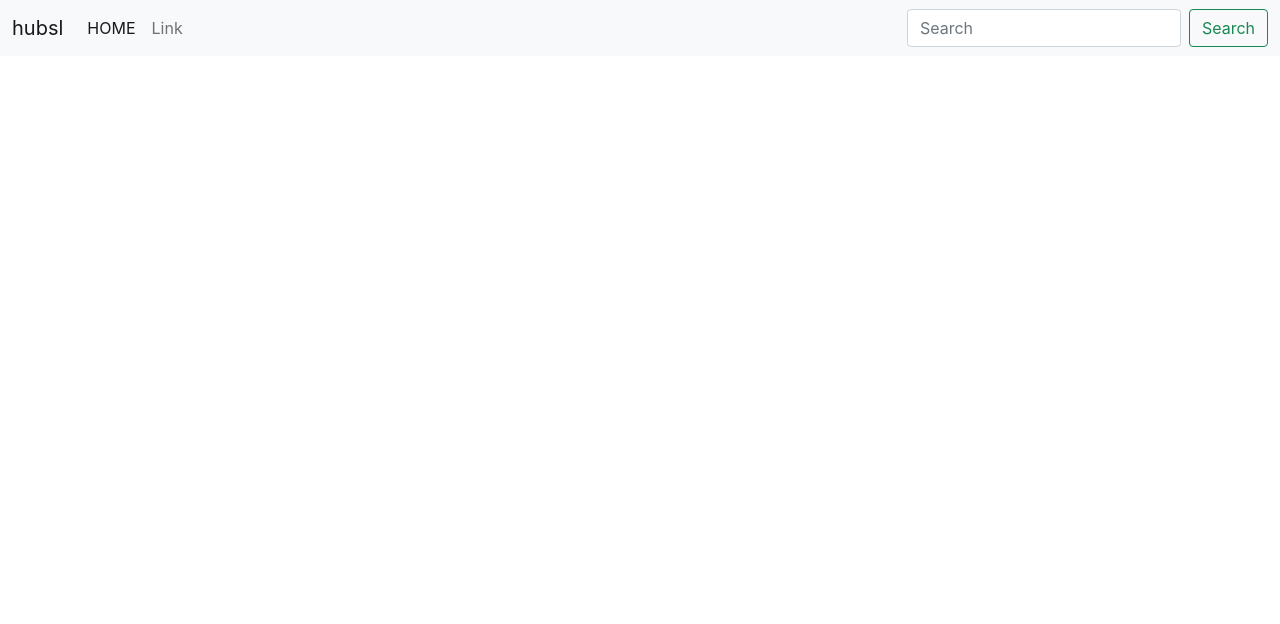
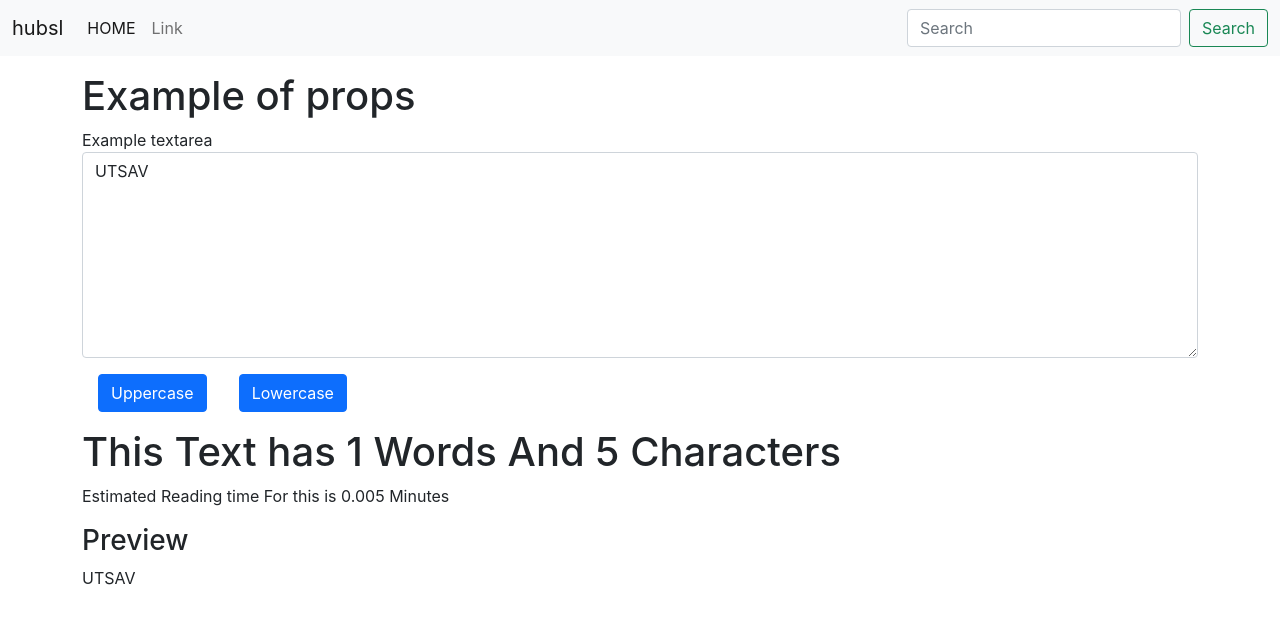
Before and after one commit to Utsavvan/textutills, a React (Create React App) app: page / in a window 1280 px wide. Shown: the top 624 px of the page. Built offline with nearby package versions, Linux system fonts and the light colour scheme.

Commit message:
Learned about state changes events and text manipulation

```diff
--- a/src/App.js
+++ b/src/App.js
@@ -1,11 +1,13 @@
 import './App.css';
 import Navbar from './components/navbar.mjs';
+import TextForm from './components/TextForm.mjs';
 
 function App() {
   return (
     <>
     {/* we can pass values that is going to render in rect components in key = value pairs  */}
       <Navbar title='hubsl' menu1="HOME"/>
+      <TextForm heading="Example of props"/>
     </>
   );
 }
--- /dev/null
+++ b/src/components/TextForm.mjs
@@ -0,0 +1,38 @@
+import React, { useState } from 'react'
+
+function TextForm(props) {
+    const [text, setText] = useState('UTSAV')
+
+    const handleClickUp = () => {
+        setText(text.toUpperCase())
+    }
+    const handleClickLw = () => {
+        setText(text.toLowerCase())
+    }
+    const onChanged = (event) => {
+        setText(event.target.value);
+    }
+    return (
+        <React.Fragment>
+            <div className="container my-3">
+                <h1>{props.heading}</h1>
+                <div className="form-group">
+                    <label htmlFor="exampleFormControlTextarea1">Example textarea</label>
+                    <textarea className="form-control" value={text} onChange={onChanged} id="exampleFormControlTextarea1" rows="8"></textarea>
+                </div>
+                <button onClick={handleClickUp} className="btn btn-primary mt-3 mx-3">Uppercase</button>
+                <button onClick={handleClickLw} className="btn btn-primary mt-3 mx-3">Lowercase</button>
+            </div>
+            <div className="container">
+                <h1>This Text has {text.split(' ').length} Words And {text.length} Characters</h1>
+                <p>Estimated Reading time For this is {0.005 * text.split(' ').length} Minutes </p>
+            </div>
+            <div className="container">
+                <h3>Preview</h3>
+                <p>{text}</p>
+            </div>
+        </React.Fragment>
+    )
+}
+
+export default TextForm
```
